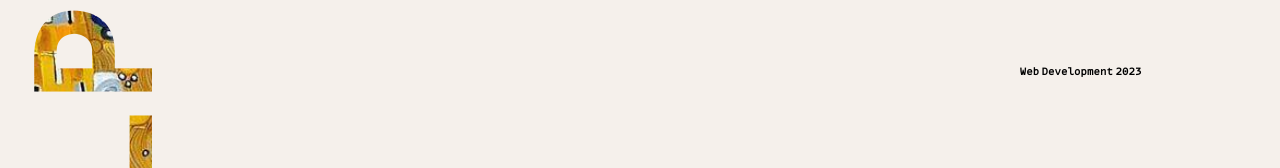
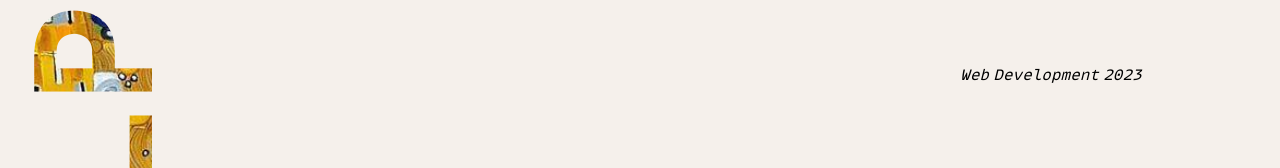
Before and after one commit to yourbaebea/museum, a React (Create React App) app: page / in a window 1280 px wide. Shown: the part 629-797 px from the top of the page. Built offline with nearby package versions, Linux system fonts and the light colour scheme.

Commit message:
update footer

```diff
--- a/src/style/layout.module.css
+++ b/src/style/layout.module.css
@@ -27,9 +27,8 @@
   display: flex;
   justify-content:flex-end;
   color: var(--secondary-text-color);
-  font-size: 10px;
-  letter-spacing: 0.01em;
-  font-weight: bold;
+  font-size: var(--font-size);
+  font-style: italic;
 }
 
 .footerTM{
--- a/src/style/search.module.css
+++ b/src/style/search.module.css
@@ -83,6 +83,7 @@
     flex-direction: row;
     width: 94%; /* Make the bottom line span the full width of the container minus the margin */
     margin-left: 5%;
+    text-align: end;
 }
 
 .resultImage{
```
